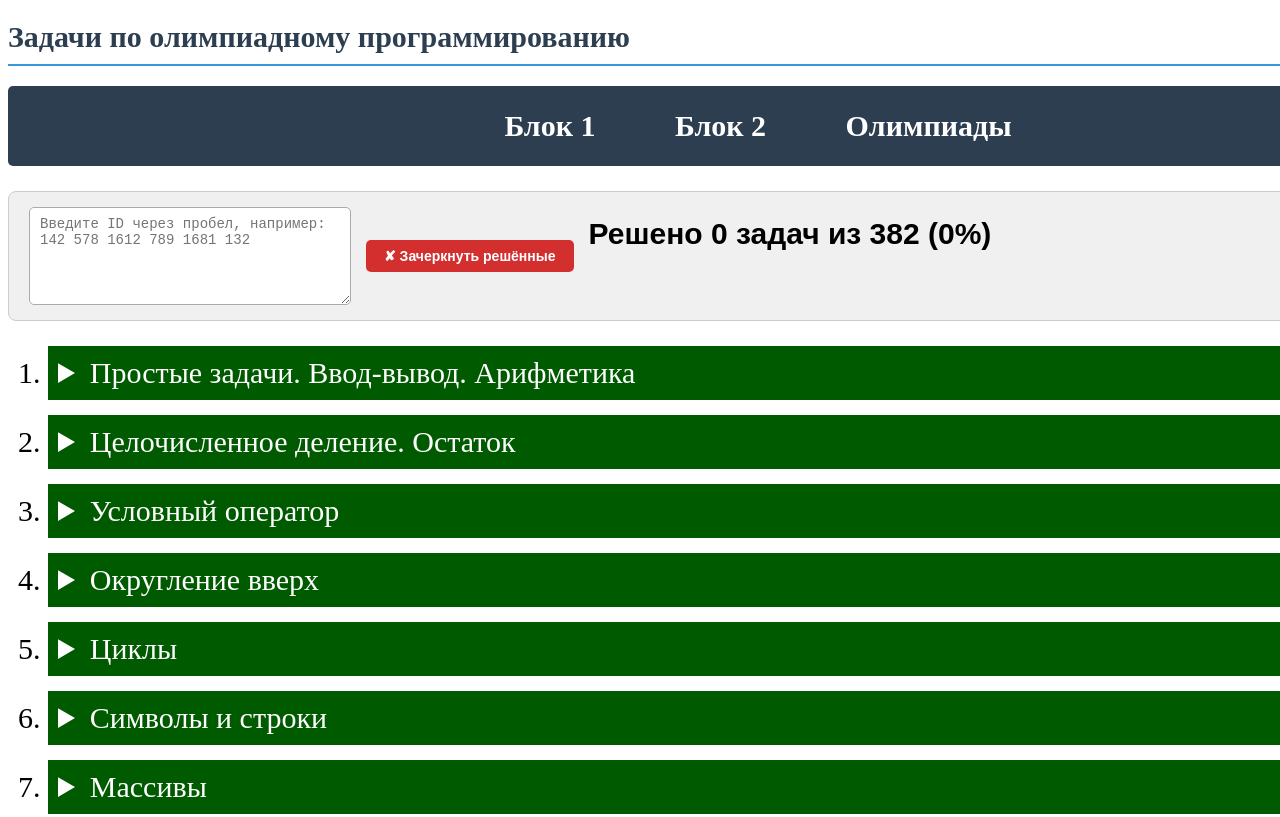
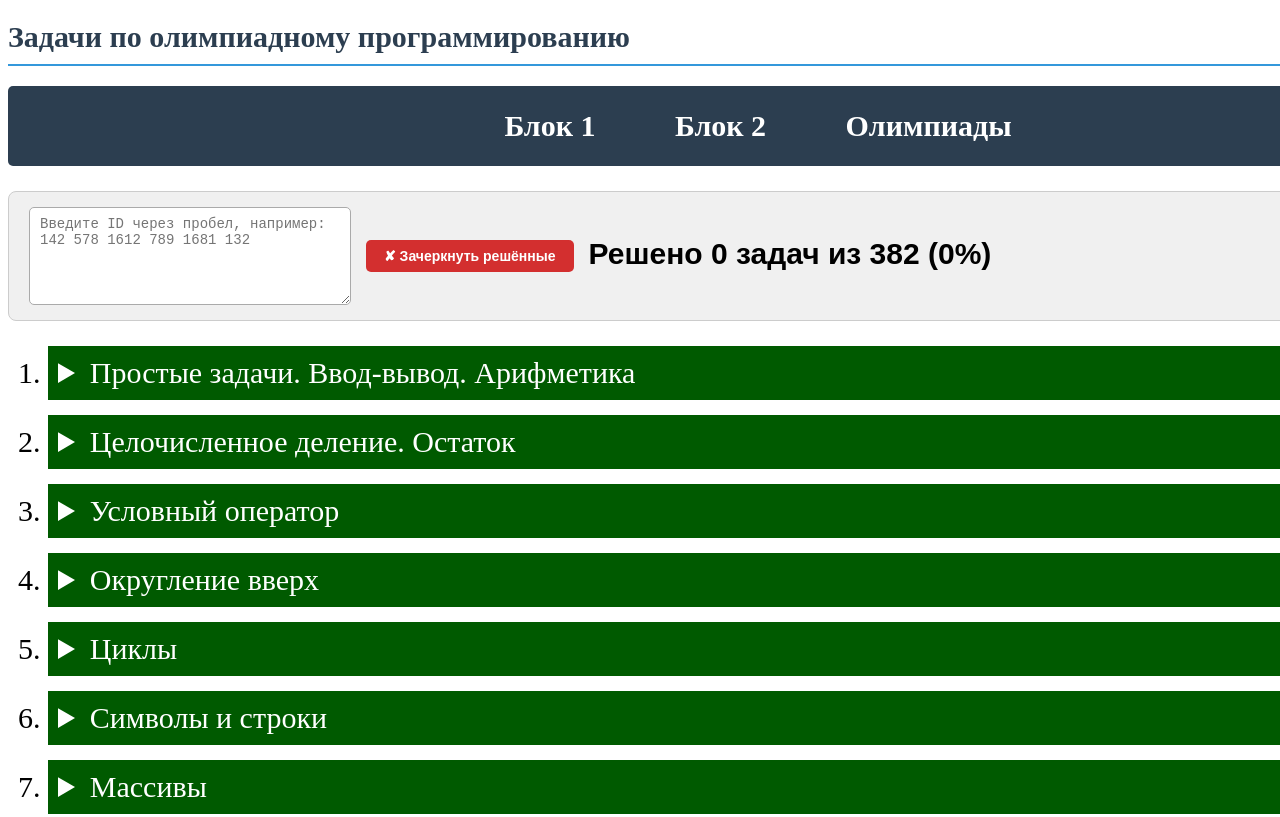
Before and after one commit to slutsk/tasks, a plain HTML site: page index.html in a window 1280 px wide. Shown: the top 817 px of the page. Drawn offline with Linux system fonts and the light colour scheme.

Commit message:
Update index.html

```diff
--- a/index.html
+++ b/index.html
@@ -2440,7 +2440,7 @@
         if (!statsElement && button) {
             statsElement = document.createElement('div');
             statsElement.id = 'solvedStats';
-            statsElement.style.marginTop = '10px';
+            statsElement.style.marginTop = '30px';
             statsElement.style.fontWeight = 'bold';
             button.insertAdjacentElement('afterend', statsElement);
         }
```
